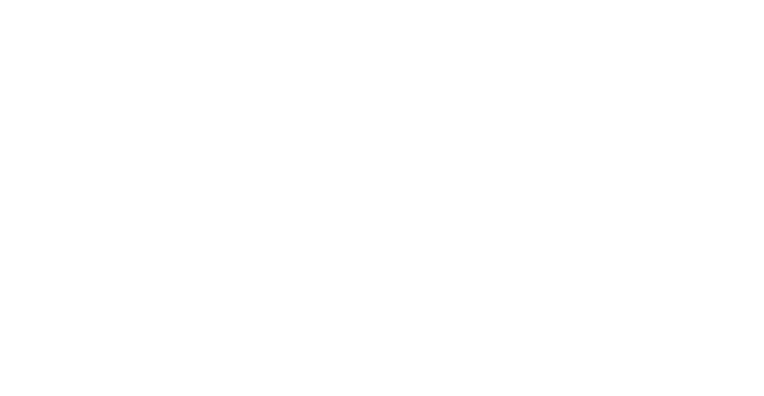
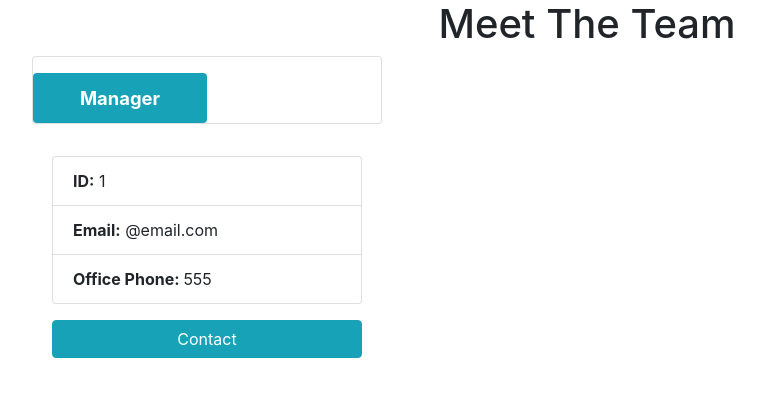
Before and after one commit to EvanChu34/TeamGenerator, a plain HTML site: page dist/team.html in a window 1280 px wide. Shown: the whole page, without its empty margins (53-817 px from the left). Drawn offline with nearby package versions, Linux system fonts and the light colour scheme.

Commit message:
Read Me html, and js improvements

```diff
--- a/dist/team.html
+++ b/dist/team.html
@@ -5,16 +5,49 @@
 <meta name="viewport" content="width=device-width, initial-scale=1, shrink-to-fit=no">
 <link rel="stylesheet" href="https://stackpath.bootstrapcdn.com/bootstrap/4.3.1/css/bootstrap.min.css"
     integrity="sha384-ggOyR0iXCbMQv3Xipma34MD+dH/1fQ784/j6cY/iJTQUOhcWr7x9JvoRxT2MZw1T" crossorigin="anonymous">
-<title>Meet The Team</title>
+<title>Team Generator</title>
 <style>
+    .employee-title {
+        font-size: 1.15rem;
+    }
 
+    .badge {
+        width: 50%;
+    }
 </style>
 </head>
 <body>
+    <h1 class="text-center">Meet The Team</h1>
+    <div class="container">
+        <div id="root" class="row">
+            <div class="col col-md-6 col-lg-6 col-xl-4">
+                <div class="card">
+                    <div class="badge badge-info mt-3 p-3">
+                        <span class="employee-title">Manager</span>
+                    </div>
+                </div>
 
-
-
-
+                <div class="card-body">
+                    <h3 class="card-title"></h3>
+                    <ul class="card-text list-group">
+                        <li class="list-group-item"><span class="font-weight-bold">ID:</span> 1</li>
+                        <li class="list-group-item"><span class="font-weight-bold">Email:</span> @email.com</li>
+                        <li class="list-group-item"><span class="font-weight-bold">Office Phone: </span>555</li>
+                    </ul >
+                    <a href="#" class="mt-3 btn btn-info btn-block">Contact</a>
+                </div>
+            </div>
+        </div>
+    </div>
+<script src="https://code.jquery.com/jquery-3.3.1.slim.min.js"
+    integrity="sha384-q8i/X+965DzO0rT7abK41JStQIAqVgRVzpbzo5smXKp4YfRvH+8abtTE1Pi6jizo"
+    crossorigin="anonymous"></script>
+<script src="https://cdnjs.cloudflare.com/ajax/libs/popper.js/1.14.7/umd/popper.min.js"
+    integrity="sha384-UO2eT0CpHqdSJQ6hJty5KVphtPhzWj9WO1clHTMGa3JDZwrnQq4sF86dIHNDz0W1"
+    crossorigin="anonymous"></script>
+<script src="https://stackpath.bootstrapcdn.com/bootstrap/4.3.1/js/bootstrap.min.js"
+    integrity="sha384-JjSmVgyd0p3pXB1rRibZUAYoIIy6OrQ6VrjIEaFf/nJGzIxFDsf4x0xIM+B07jRM"
+    crossorigin="anonymous"></script>
 
 </body>
 </html>
```
Also changed, not shown: tests/Employee.test.js (+9 -5 lines), README.md.
